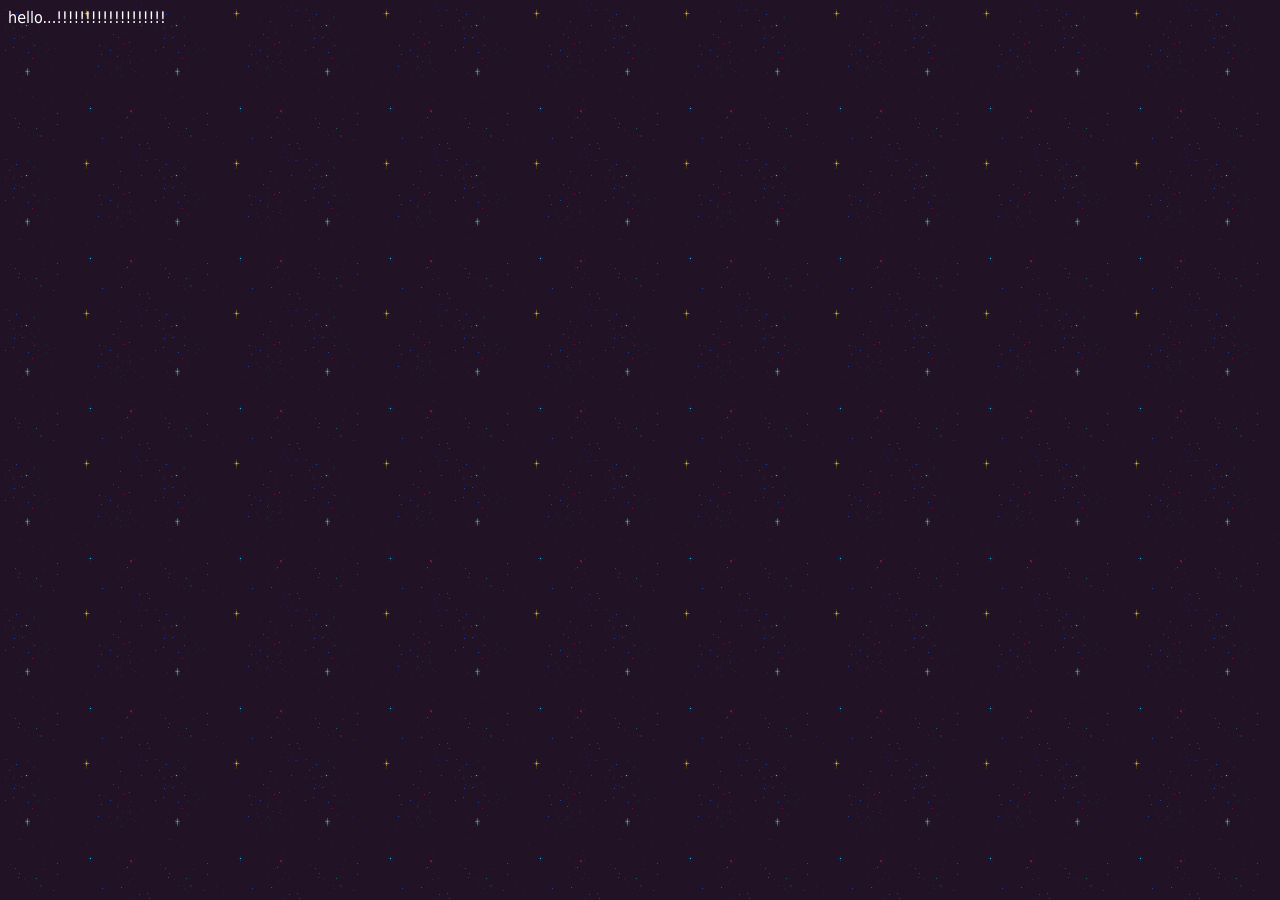
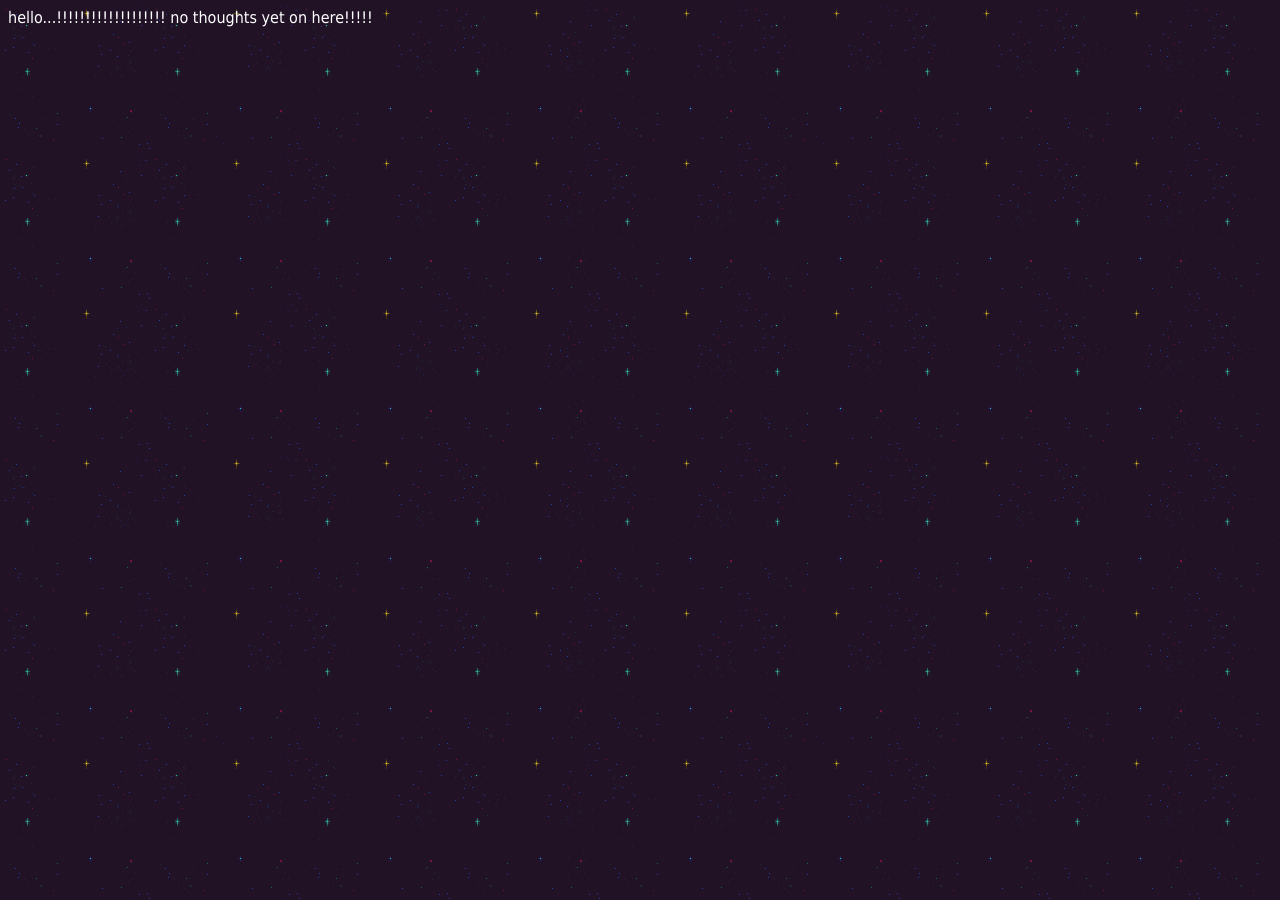
Before and after one commit to the-meliorist/the-meliorist.github.io, a Jekyll site: the page thoughts.html, which Jekyll copies as it is, in a window 1280 px wide. Built offline with Jekyll 4.4.1, drawn with Linux system fonts in a browser that asks for light colours.

Commit message:
Update thoughts.html

```diff
--- a/thoughts.html
+++ b/thoughts.html
@@ -230,5 +230,4 @@ function newColour() {
     <meta name="viewport" content="width=device-width, initial-scale=1.0">
   </head>
   <body>
-<div>
-hello...!!!!!!!!!!!!!!!!!!!
+    <div id="hi"> hello...!!!!!!!!!!!!!!!!!!! no thoughts yet on here!!!!! </div>
```
